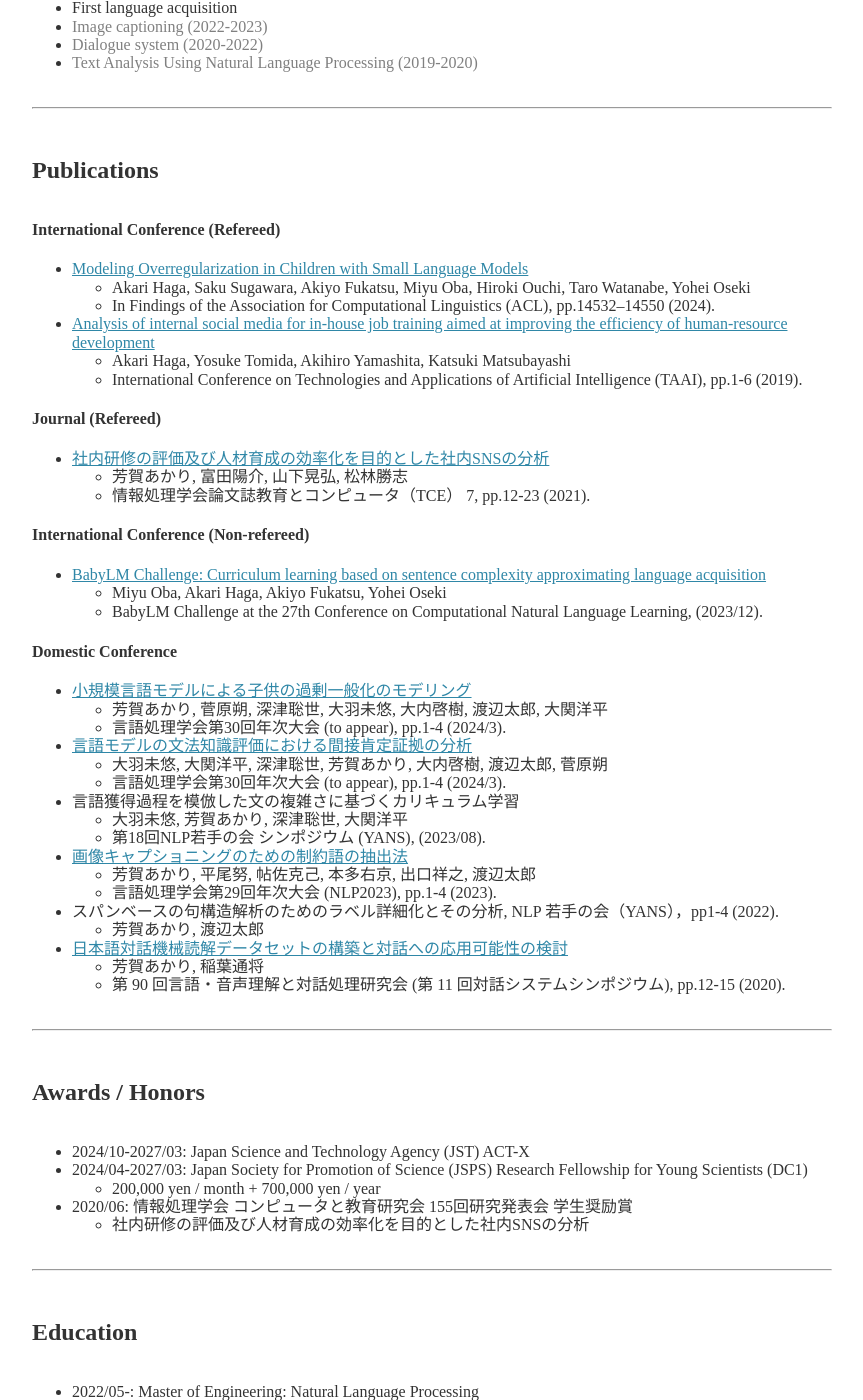
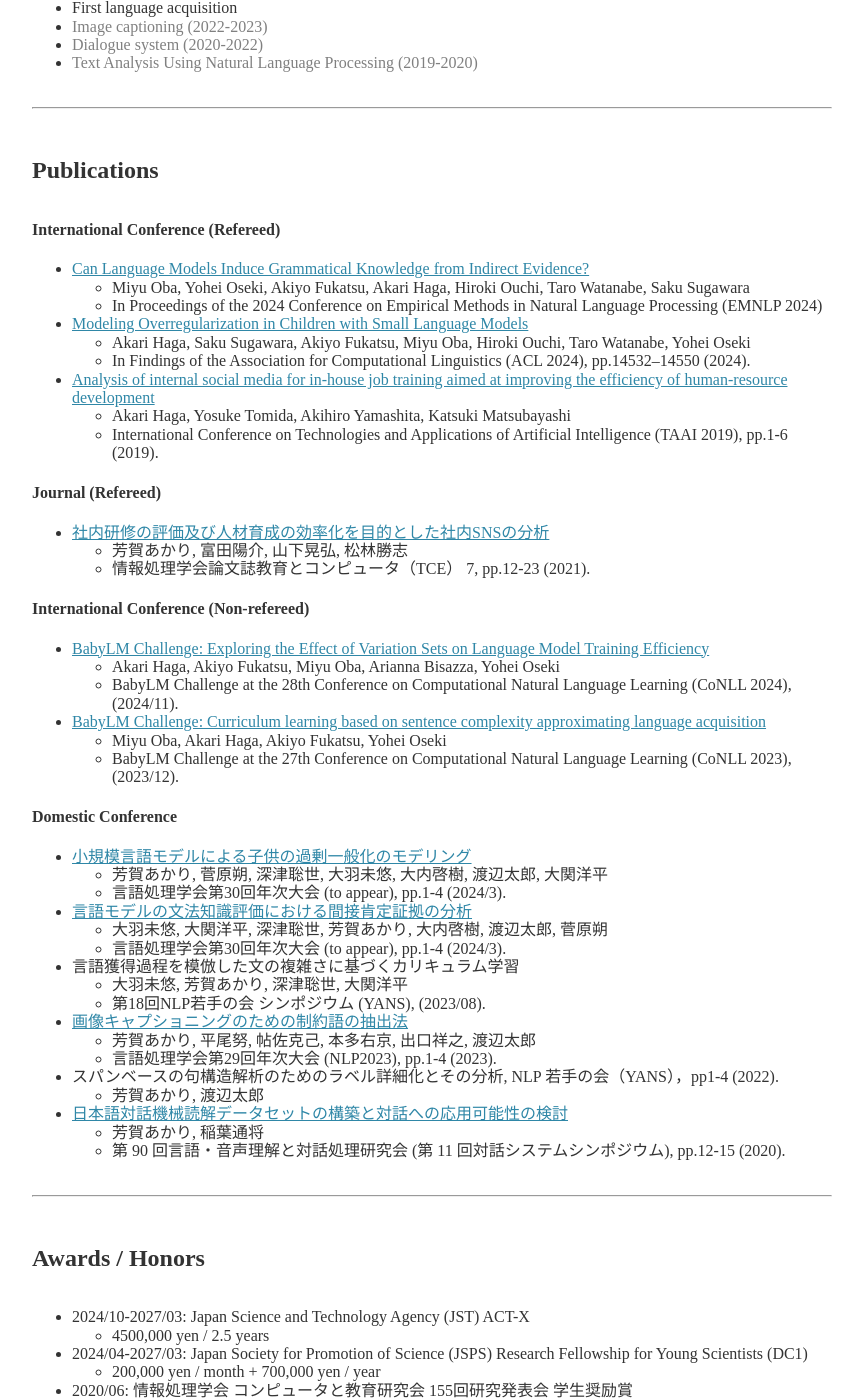
Before and after one commit to Akari000/akari000.github.io, a Jekyll site: the page built from about.md, in a window 1280 px wide and 1400 px high, scrolled down 605 px. Shown: the whole window, without its empty margins (208-1071 px from the left). Built offline with Jekyll 4.4.1, drawn with Linux system fonts in a browser that asks for light colours; nearby versions of some CDN libraries.

Commit message:
update publications

```diff
--- a/about.md
+++ b/about.md
@@ -21,12 +21,15 @@ permalink: /about/
 
 ## Publications
 #### International Conference (Refereed)
+- [Can Language Models Induce Grammatical Knowledge from Indirect Evidence?](https://aclanthology.org/2024.emnlp-main.1146/)
+  - Miyu Oba, Yohei Oseki, Akiyo Fukatsu, Akari Haga, Hiroki Ouchi, Taro Watanabe, Saku Sugawara
+  - In Proceedings of the 2024 Conference on Empirical Methods in Natural Language Processing (EMNLP 2024)
 - [Modeling Overregularization in Children with Small Language Models](https://aclanthology.org/2024.findings-acl.865/)
   - Akari Haga, Saku Sugawara, Akiyo Fukatsu, Miyu Oba, Hiroki Ouchi, Taro Watanabe, Yohei Oseki
-  - In Findings of the Association for Computational Linguistics (ACL), pp.14532–14550 (2024).
+  - In Findings of the Association for Computational Linguistics (ACL 2024), pp.14532–14550 (2024).
 - [Analysis of internal social media for in-house job training aimed at improving the efficiency of human-resource development](https://scholar.google.com/citations?view_op=view_citation&hl=ja&user=Mkd23TkAAAAJ&citation_for_view=Mkd23TkAAAAJ:d1gkVwhDpl0C)
   - Akari Haga, Yosuke Tomida, Akihiro Yamashita, Katsuki Matsubayashi
-  - International Conference on Technologies and Applications of Artificial Intelligence (TAAI), pp.1-6 (2019).
+  - International Conference on Technologies and Applications of Artificial Intelligence (TAAI 2019), pp.1-6 (2019).
 
 #### Journal (Refereed)
 - [社内研修の評価及び人材育成の効率化を目的とした社内SNSの分析](https://scholar.google.com/citations?view_op=view_citation&hl=ja&user=Mkd23TkAAAAJ&citation_for_view=Mkd23TkAAAAJ:u5HHmVD_uO8C)
@@ -34,9 +37,12 @@ permalink: /about/
   - 情報処理学会論文誌教育とコンピュータ（TCE） 7, pp.12-23 (2021).
 
 #### International Conference (Non-refereed)
+- [BabyLM Challenge: Exploring the Effect of Variation Sets on Language Model Training Efficiency](https://arxiv.org/abs/2411.09587)
+  - Akari Haga, Akiyo Fukatsu, Miyu Oba, Arianna Bisazza, Yohei Oseki
+  - BabyLM Challenge at the 28th Conference on Computational Natural Language Learning (CoNLL 2024), (2024/11).
 - [BabyLM Challenge: Curriculum learning based on sentence complexity approximating language acquisition](https://aclanthology.org/2023.conll-babylm.25/)
   - Miyu Oba, Akari Haga, Akiyo Fukatsu, Yohei Oseki
-  - BabyLM Challenge at the 27th Conference on Computational Natural Language Learning, (2023/12).
+  - BabyLM Challenge at the 27th Conference on Computational Natural Language Learning (CoNLL 2023), (2023/12).
 
 #### Domestic Conference
 - [小規模言語モデルによる子供の過剰一般化のモデリング](https://www.anlp.jp/proceedings/annual_meeting/2024/pdf_dir/E9-1.pdf)
@@ -62,6 +68,7 @@ permalink: /about/
 
 ## Awards / Honors
 - 2024/10-2027/03: Japan Science and Technology Agency (JST) ACT-X
+  - 4500,000 yen / 2.5 years
 - 2024/04-2027/03: Japan Society for Promotion of Science (JSPS) Research Fellowship for Young Scientists (DC1)
   - 200,000 yen / month + 700,000 yen / year
 - 2020/06: 情報処理学会 コンピュータと教育研究会 155回研究発表会 学生奨励賞
```
